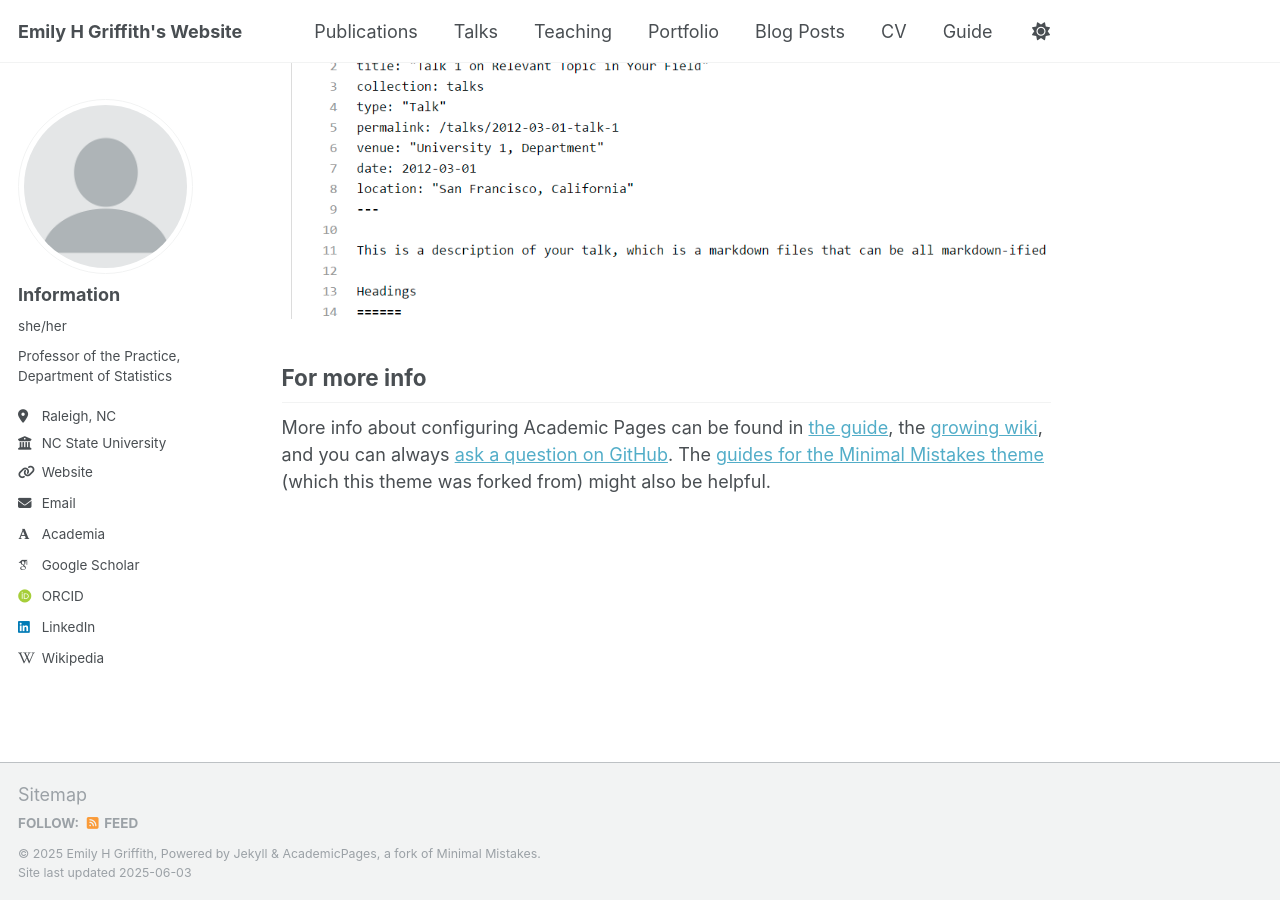
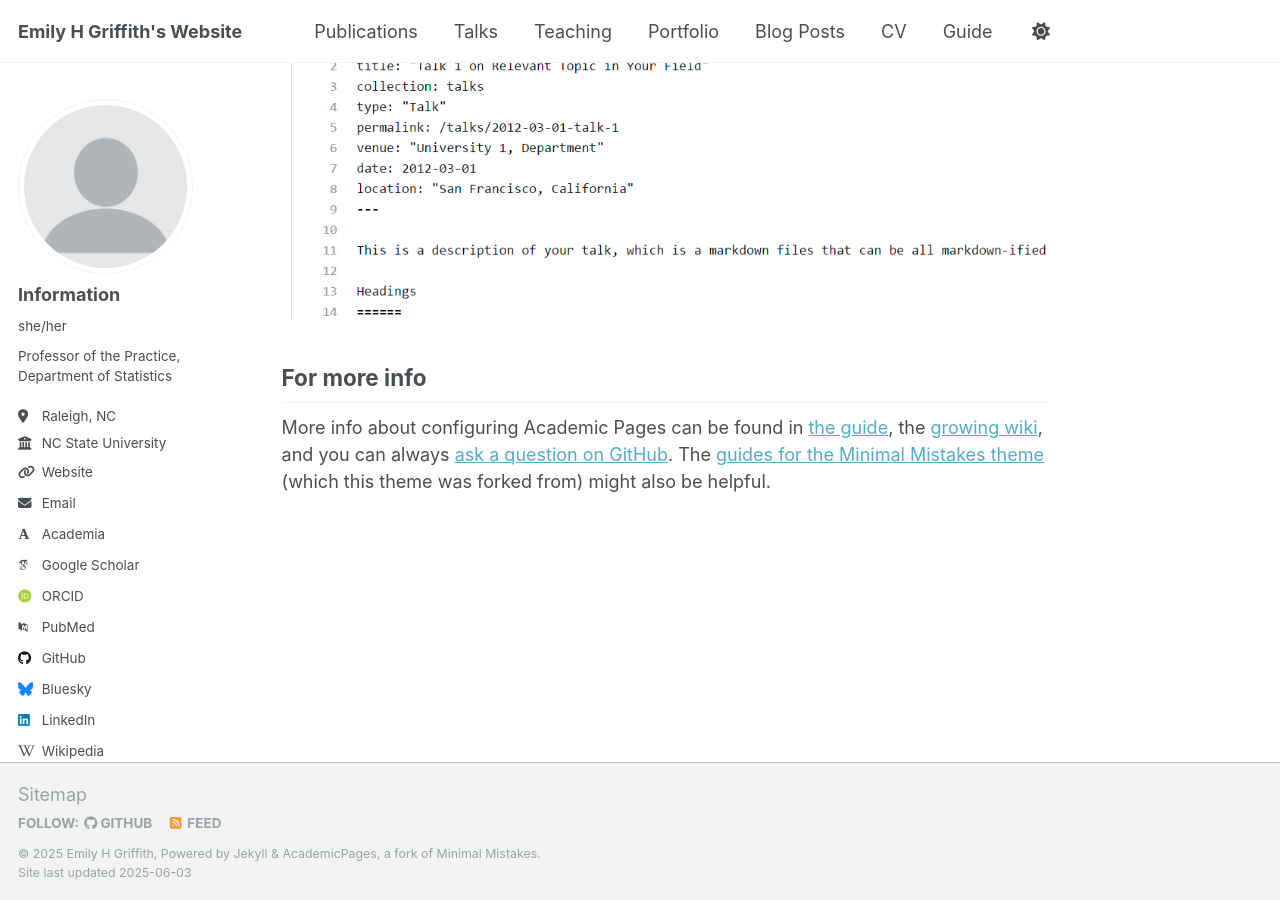
Before and after one commit to ehgriffith/ehgriffith.github.io, a Jekyll site: the page built from _pages/about.md, in a window 1280 px wide and 900 px high, scrolled down 2636 px. Built offline with Jekyll 4.4.1, drawn with Linux system fonts in a browser that asks for light colours; some web fonts are replaced.

Commit message:
Update _config.yml

```diff
--- a/_config.yml
+++ b/_config.yml
@@ -33,48 +33,48 @@
 
   # Academic websites
   academia         : "https://statistics.sciences.ncsu.edu/people/eghohmei/"
-  #arxiv            : # URL - Update with the correct link to your profile
+  arxiv            : # URL - Update with the correct link to your profile
   googlescholar    : "https://scholar.google.com/citations?user=njWom2AAAAAJ&hl"
- # impactstory      : # URL
+  impactstory      : # URL
   orcid            : "http://orcid.org/0000-0002-9745-7722"
- # semantic         : # URL
- # pubmed           : "https://www.ncbi.nlm.nih.gov/pubmed/?term=john+snow"
- # researchgate     : # URL
- # scopus           : # URL
+  semantic         : # URL
+  pubmed           : "https://www.ncbi.nlm.nih.gov/pubmed/?term=john+snow"
+  researchgate     : # URL
+  scopus           : # URL
 
-#  # Repositories and software development
-#  bitbucket        : # Username - Update with your username on the site
-#  codepen          : # Username
-#  dribbble         : # Username
-#  github           : "academicpages"
-#  kaggle           : # Username
-#  stackoverflow    : # User number or user number and name (i.e., use "1" or "1/jeff-atwood")
+  # Repositories and software development
+  bitbucket        : # Username - Update with your username on the site
+  codepen          : # Username
+  dribbble         : # Username
+  github           : "academicpages"
+  kaggle           : # Username
+  stackoverflow    : # User number or user number and name (i.e., use "1" or "1/jeff-atwood")
 
   # Social media
-#  bluesky          : "bsky.app" # Replace this with you Bluesky username
-#  facebook         : # Username
-#  flickr           : # Username
-#  foursquare       : # Username
-#  goodreads        : # Username
-#  google_plus      : # Username
-#  keybase          : # Username
-#  instagram        : # Username
-#  lastfm           : # Username
+  bluesky          : "bsky.app" # Replace this with you Bluesky username
+  facebook         : # Username
+  flickr           : # Username
+  foursquare       : # Username
+  goodreads        : # Username
+  google_plus      : # Username
+  keybase          : # Username
+  instagram        : # Username
+  lastfm           : # Username
   linkedin         :  "https://www.linkedin.com/in/emily-h-griffith/"
- # mastodon         : # URL
- # medium           : # URL
- # pinterest        : # Username
- # soundcloud       : # Username
- # steam            : # Username
- # telegram         : # URL
- # tumblr           : # Username
- # twitter          : # Username for X / Twitter
- # vine             : # Username
- # weibo            : # Username
+  mastodon         : # URL
+  medium           : # URL
+  pinterest        : # Username
+  soundcloud       : # Username
+  steam            : # Username
+  telegram         : # URL
+  tumblr           : # Username
+  twitter          : # Username for X / Twitter
+  vine             : # Username
+  weibo            : # Username
   wikipedia        : "https://en.wikipedia.org/wiki/Emily_H._Griffith"
- # xing             : # Username
- # youtube          : # Username
- # zhihu            : # Username
+  xing             : # Username
+  youtube          : # Username
+  zhihu            : # Username
 
 # Publication Category - The following the list of publication categories and their headings
 publication_category:
```
